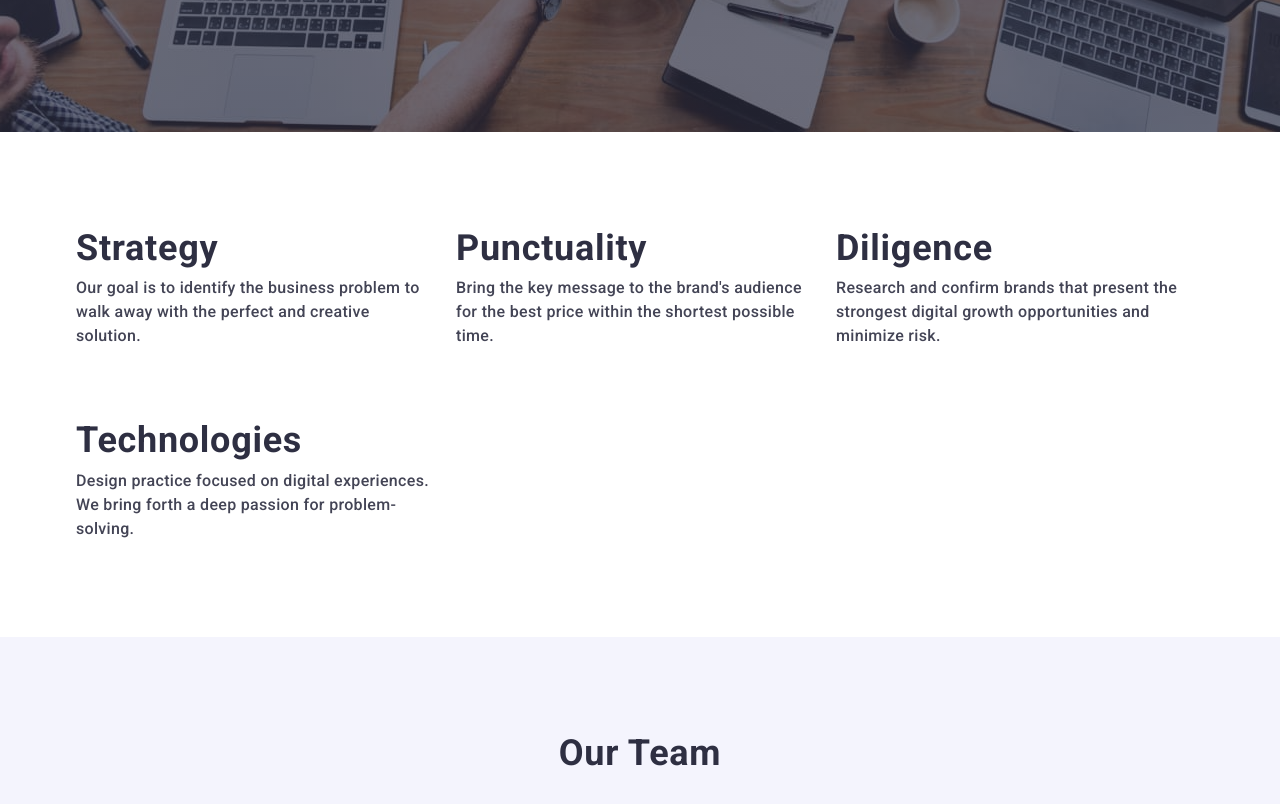
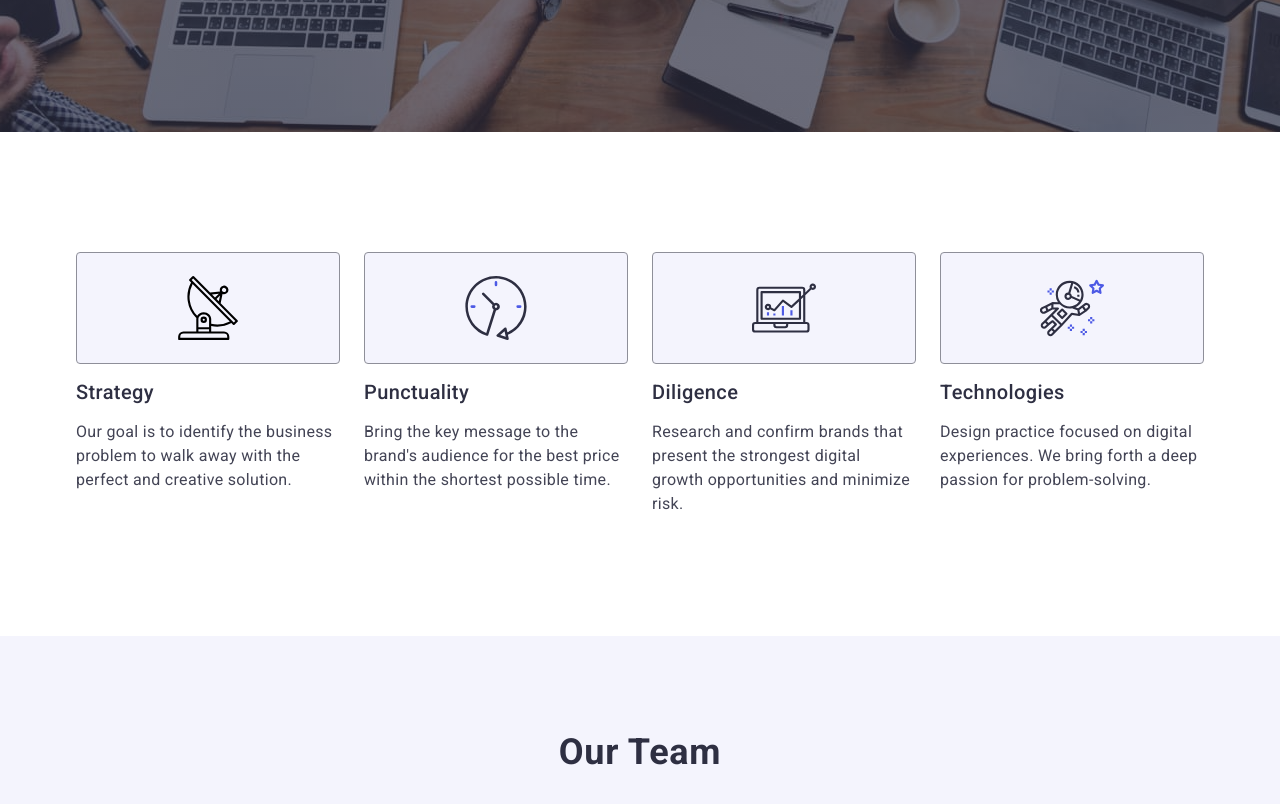
Before and after one commit to Palamarsha/goit-markup-hw-06, a plain HTML site: page index.html in a window 1280 px wide. Shown: the part 540-1344 px from the top of the page. Drawn offline with nearby package versions, Linux system fonts and the light colour scheme.

Commit message:
Update styles.css

```diff
--- a/css/styles.css
+++ b/css/styles.css
@@ -1148,4 +1148,69 @@ width: 256px;
     height: 600px;
 }
 
+/* section3 */
+
+.top-advantages {
+    display: flex;
+    gap: 24px;
+    margin: auto;
+    flex-wrap: nowrap;
 }
+
+.menu-advantages-icons,
+.menu-advantages-icon{
+    display: flex;
+}
+
+.menu-advantages-item{
+    color: #2E2F42;
+        font-family: Roboto, sans-serif;
+        font-size: 20px;
+        font-style: normal;
+        font-weight: 500;
+        line-height: 1.2;
+        letter-spacing: 0.02em;
+        margin-bottom: 8px;
+
+}
+
+.text-menu-advantages {
+    color: #434455;
+    font-family: Roboto, sans-serif;
+    font-size: 16px;
+    font-style: normal;
+    font-weight: 400;
+    line-height: 1.5;
+    letter-spacing: 0.02em;
+}
+
+.menu-advantages {
+    width: calc((100% - 72px)/4)
+}
+
+.menu-advantages-icons {
+    display: flex;
+    align-items: center;
+    justify-content: center;
+    height: 112px;
+    background-color: #f4f4fd;
+    border-radius: 4px;
+    margin-bottom: 8px;
+    border: 1px solid #8E8F99;
+    width: 264px;
+        height: 112px;
+        flex-shrink: 0;
+
+}
+
+.advantages {
+    padding-top: 120px;
+    padding-bottom: 120px;
+}
+
+.advantages-container {
+
+    padding: 0 15px 0 15px;
+    width: 1158px;
+    align-items: center;
+}
```
